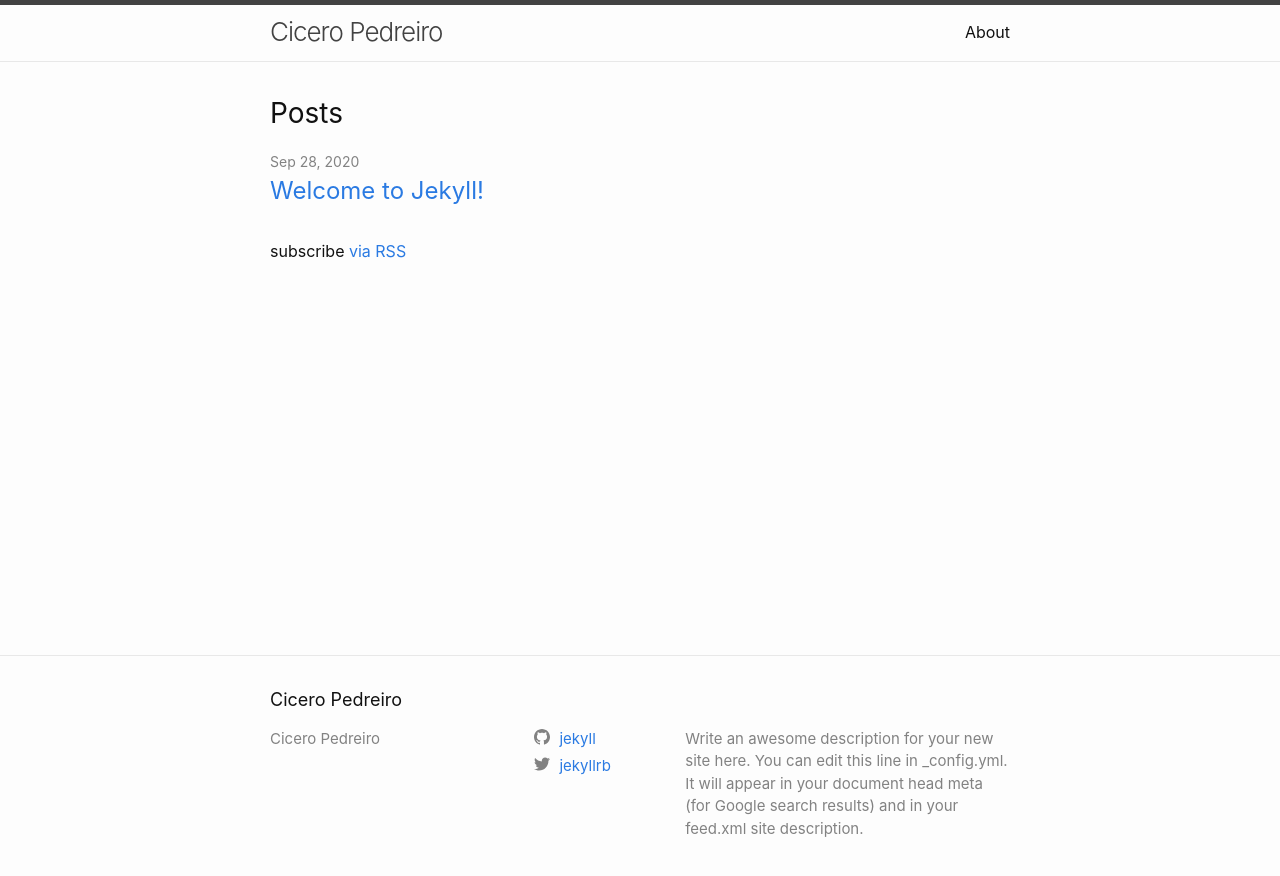
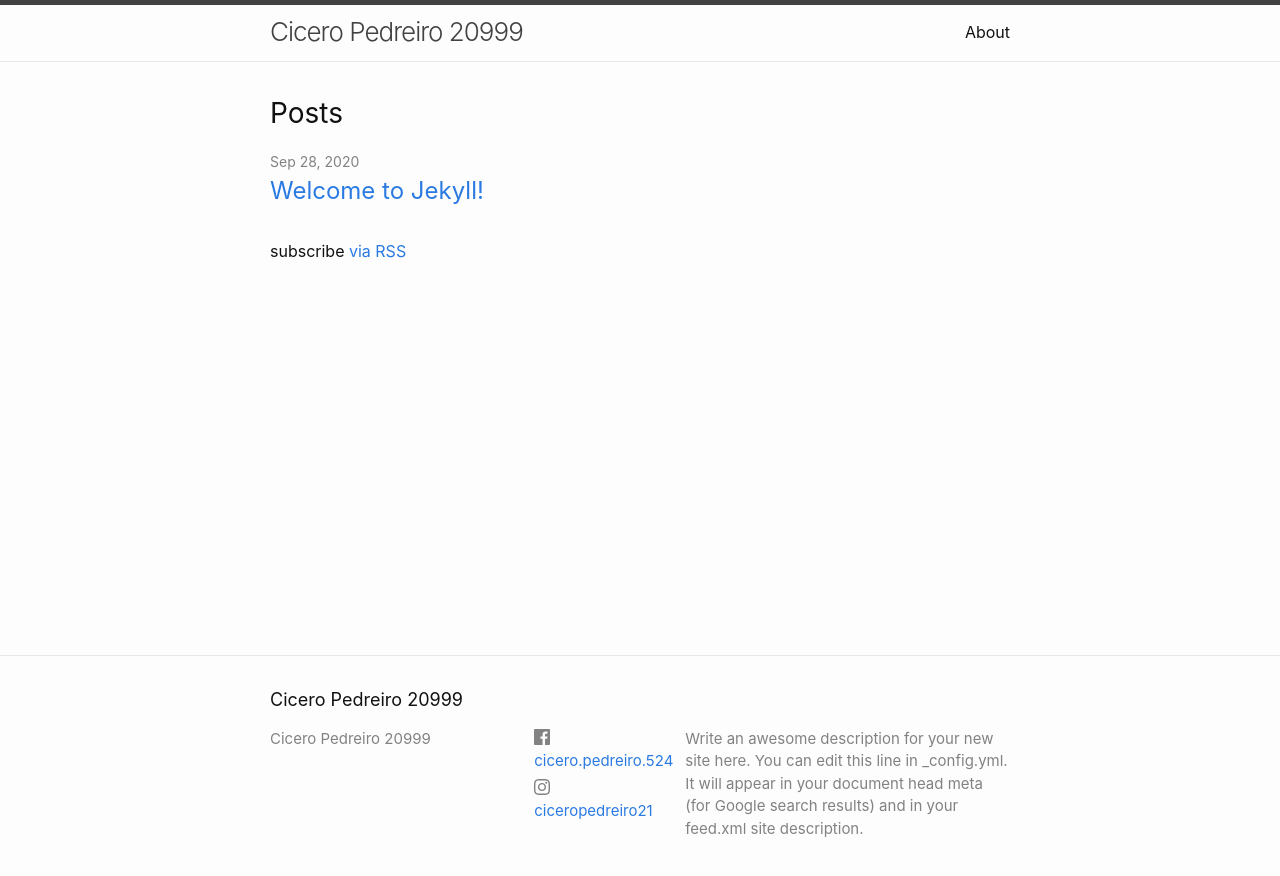
Before and after one commit to cicero-pedreiro/cicero-pedreiro.github.io, a Jekyll site: the page built from index.markdown, in a window 1280 px wide. Shown: the top 876 px of the page. Built offline with Jekyll 4.4.1, drawn with Linux system fonts in a browser that asks for light colours.

Commit message:
social media update

```diff
--- a/_config.yml
+++ b/_config.yml
@@ -18,15 +18,15 @@
 # You can create any custom variable you would like, and they will be accessible
 # in the templates via {{ site.myvariable }}.
 
-title: Cicero Pedreiro
+title: Cicero Pedreiro 20999
 description: >- # this means to ignore newlines until "baseurl:"
   Write an awesome description for your new site here. You can edit this
   line in _config.yml. It will appear in your document head meta (for
   Google search results) and in your feed.xml site description.
 baseurl: "" # the subpath of your site, e.g. /blog
 url: "" # the base hostname & protocol for your site, e.g. http://example.com
-twitter_username: jekyllrb
-github_username:  jekyll
+facebook_username: cicero.pedreiro.524
+instagram_username:  ciceropedreiro21
 
 # Build settings
 # Changed to regular theme
```
